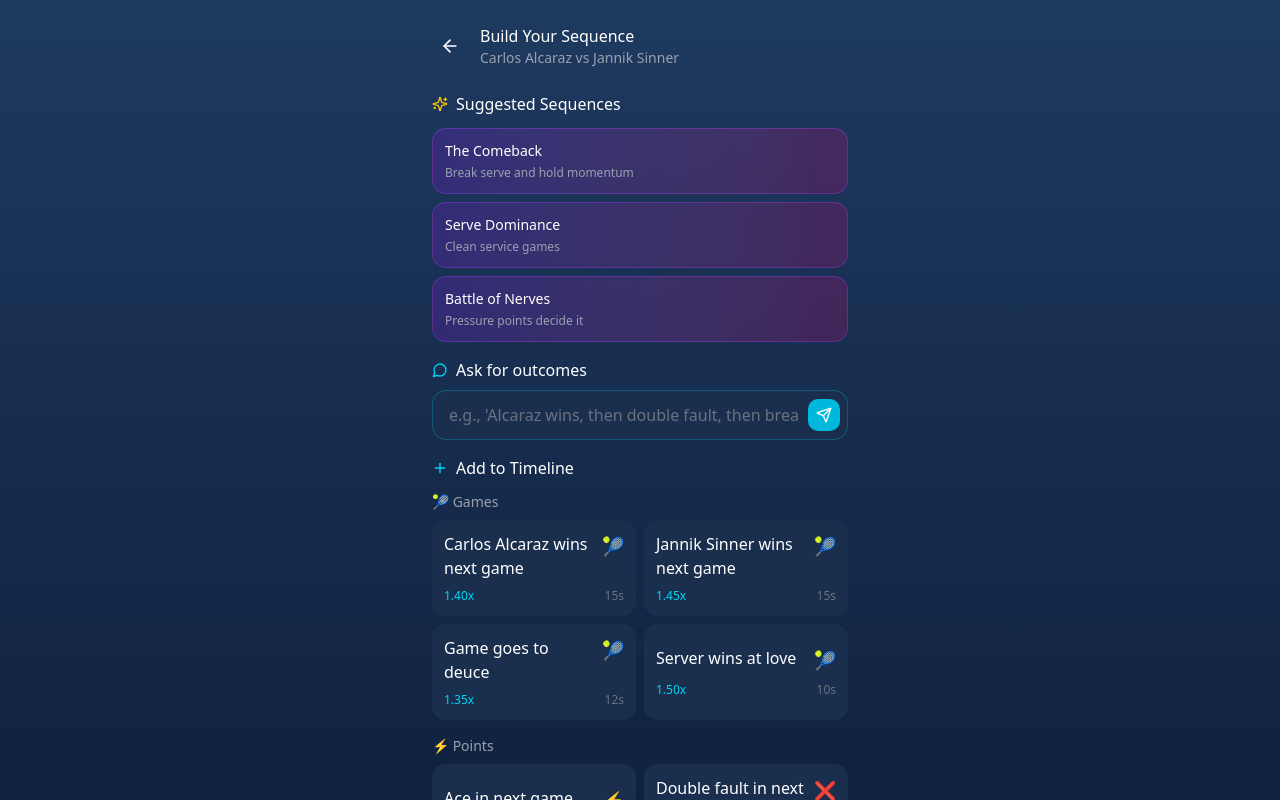
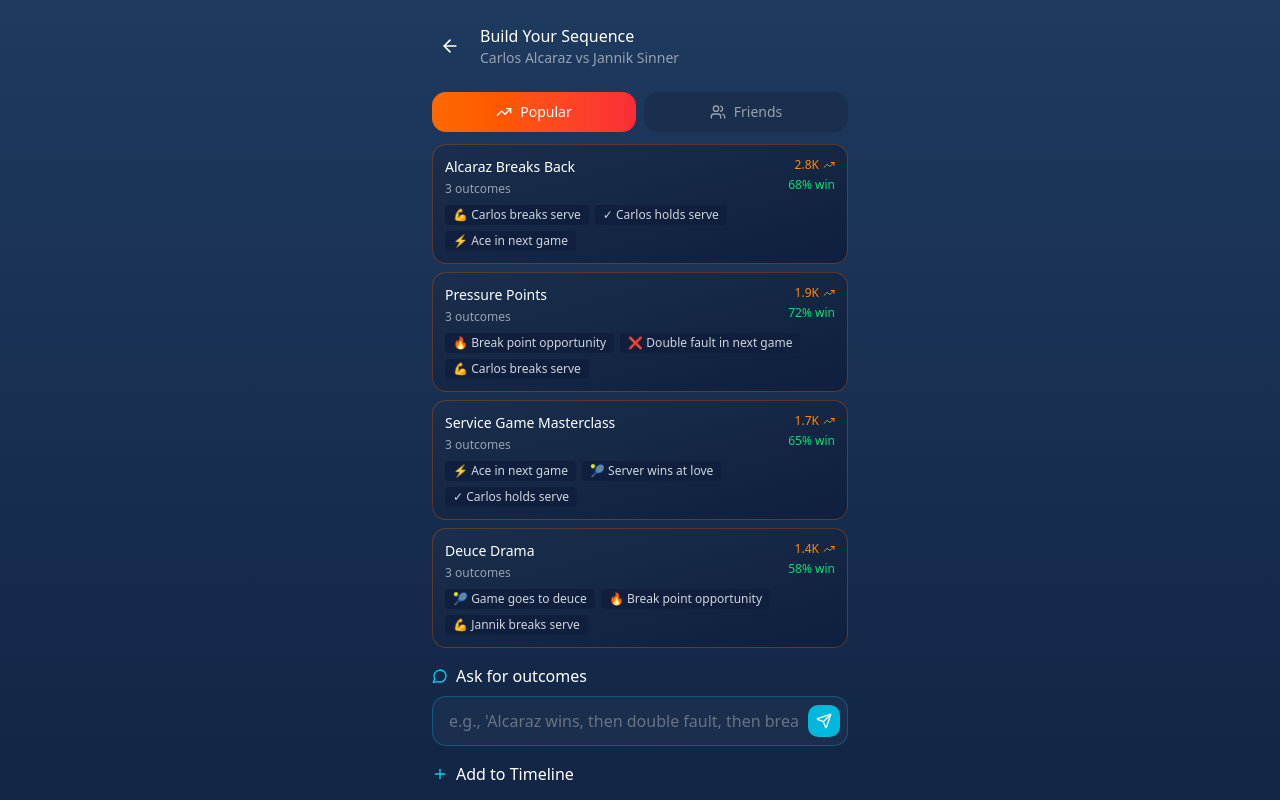
Before and after one commit to ruifernandes-ppb/sequential-blip-bets, a React (Vite) app: page / in a window 1280 px wide. Both pictures are taken after a click on the button 640 px from the left and 263 px from the top of the page. Shown: the top 800 px of the page. Built offline with nearby package versions, Linux system fonts and the light colour scheme.

Commit message:
Add popular sequences and friends sequences

```diff
--- a/src/components/SequenceBuilder.tsx
+++ b/src/components/SequenceBuilder.tsx
@@ -1,5 +1,5 @@
 import { useState } from 'react';
-import { ArrowLeft, Plus, Trash2, Sparkles, CheckCircle, AlertCircle, GripVertical, Send, MessageCircle } from 'lucide-react';
+import { ArrowLeft, Plus, Trash2, Sparkles, CheckCircle, AlertCircle, GripVertical, Send, MessageCircle, TrendingUp, Users } from 'lucide-react';
 import { Match, SequenceOutcome } from '../App';
 import { Button } from './ui/button';
 
@@ -65,6 +65,82 @@
   }
 ];
 
+interface PopularSequence {
+  name: string;
+  outcomes: string[];
+  bettors: number;
+  winRate: number;
+}
+
+interface FriendSequence {
+  name: string;
+  outcomes: string[];
+  friendName: string;
+  friendAvatar: string;
+  status: 'live' | 'completed';
+  result?: 'won' | 'lost';
+}
+
+const POPULAR_SEQUENCES: PopularSequence[] = [
+  {
+    name: 'Alcaraz Breaks Back',
+    outcomes: ['player1-breaks', 'player1-holds', 'ace'],
+    bettors: 2847,
+    winRate: 68
+  },
+  {
+    name: 'Pressure Points',
+    outcomes: ['break-point', 'double-fault', 'player1-breaks'],
+    bettors: 1923,
+    winRate: 72
+  },
+  {
+    name: 'Service Game Masterclass',
+    outcomes: ['ace', 'love-game', 'player1-holds'],
+    bettors: 1654,
+    winRate: 65
+  },
+  {
+    name: 'Deuce Drama',
+    outcomes: ['game-to-deuce', 'break-point', 'player2-breaks'],
+    bettors: 1432,
+    winRate: 58
+  }
+];
+
+const FRIEND_SEQUENCES: FriendSequence[] = [
+  {
+    name: 'Sarah\'s Pick',
+    outcomes: ['player1-wins-game', 'double-fault', 'player1-breaks'],
+    friendName: 'Sarah Chen',
+    friendAvatar: '👩',
+    status: 'live'
+  },
+  {
+    name: 'Mike\'s Streak',
+    outcomes: ['ace', 'player1-holds', 'player2-holds'],
+    friendName: 'Mike Johnson',
+    friendAvatar: '👨',
+    status: 'completed',
+    result: 'won'
+  },
+  {
+    name: 'Alex\'s Rally',
+    outcomes: ['long-rally', 'baseline-winner', 'game-to-deuce'],
+    friendName: 'Alex Kim',
+    friendAvatar: '🧑',
+    status: 'live'
+  },
+  {
+    name: 'Emma\'s Bold',
+    outcomes: ['break-back', 'player2-breaks', 'double-fault'],
+    friendName: 'Emma Davis',
+    friendAvatar: '👩‍🦰',
+    status: 'completed',
+    result: 'lost'
+  }
+];
+
 export function SequenceBuilder({ match, onComplete, onBack }: SequenceBuilderProps) {
   const [selectedOutcomes, setSelectedOutcomes] = useState<SequenceOutcome[]>([]);
   const [showSuggestions, setShowSuggestions] = useState(true);
@@ -72,6 +148,7 @@
   const [chatInput, setChatInput] = useState('');
   const [searchResults, setSearchResults] = useState<OutcomeTemplate[]>([]);
   const [showChatResults, setShowChatResults] = useState(false);
+  const [suggestionTab, setSuggestionTab] = useState<'popular' | 'friends'>('popular');
 
   const addOutcome = (template: OutcomeTemplate) => {
     const processedDescription = template.description
@@ -309,22 +386,118 @@
       {/* Suggested Sequences */}
       {showSuggestions && selectedOutcomes.length === 0 && (
         <div className="mb-4">
-          <h3 className="text-white mb-3 flex items-center gap-2">
-            <Sparkles className="w-4 h-4 text-yellow-400" />
-            Suggested Sequences
-          </h3>
+          {/* Tabs */}
+          <div className="flex gap-2 mb-3">
+            <button
+              onClick={() => setSuggestionTab('popular')}
+              className={`flex-1 flex items-center justify-center gap-2 px-4 py-2.5 rounded-xl transition-all ${
+                suggestionTab === 'popular'
+                  ? 'bg-gradient-to-r from-orange-500 to-red-500 text-white'
+                  : 'bg-[#1a2f4d] text-gray-400 hover:text-white'
+              }`}
+            >
+              <TrendingUp className="w-4 h-4" />
+              <span className="text-sm">Popular</span>
+            </button>
+            <button
+              onClick={() => setSuggestionTab('friends')}
+              className={`flex-1 flex items-center justify-center gap-2 px-4 py-2.5 rounded-xl transition-all ${
+                suggestionTab === 'friends'
+                  ? 'bg-gradient-to-r from-purple-500 to-pink-500 text-white'
+                  : 'bg-[#1a2f4d] text-gray-400 hover:text-white'
+              }`}
+            >
+              <Users className="w-4 h-4" />
+              <span className="text-sm">Friends</span>
+            </button>
+          </div>
+
+          {/* Popular Sequences */}
+          {suggestionTab === 'popular' && (
             <div className="space-y-2">
-            {SUGGESTED_SEQUENCES.map((seq, index) => (
+              {POPULAR_SEQUENCES.map((seq, index) => (
                 <button
                   key={index}
                   onClick={() => loadSuggestedSequence(seq.outcomes)}
-                className="w-full bg-gradient-to-r from-purple-600/20 to-pink-600/20 border border-purple-500/30 rounded-xl p-3 text-left hover:border-purple-500/60 transition-all"
+                  className="w-full bg-gradient-to-br from-[#1a2f4d] to-[#0f1f3d] border border-orange-500/30 rounded-xl p-3 text-left hover:border-orange-500/60 transition-all"
                 >
+                  <div className="flex items-start justify-between mb-2">
+                    <div className="flex-1">
                       <p className="text-white text-sm mb-1">{seq.name}</p>
-                <p className="text-gray-400 text-xs">{seq.description}</p>
+                      <p className="text-gray-400 text-xs">{seq.outcomes.length} outcomes</p>
+                    </div>
+                    <div className="flex flex-col items-end gap-1">
+                      <div className="flex items-center gap-1">
+                        <span className="text-orange-400 text-xs">{(seq.bettors / 1000).toFixed(1)}K</span>
+                        <TrendingUp className="w-3 h-3 text-orange-400" />
+                      </div>
+                      <span className="text-green-400 text-xs">{seq.winRate}% win</span>
+                    </div>
+                  </div>
+                  <div className="flex items-center gap-1.5 flex-wrap">
+                    {seq.outcomes.slice(0, 3).map((outcomeId, idx) => {
+                      const template = OUTCOME_TEMPLATES.find(t => t.id === outcomeId);
+                      return template ? (
+                        <span key={idx} className="text-xs bg-[#0f1f3d] px-2 py-0.5 rounded text-gray-300">
+                          {template.icon} {template.description.replace('{player1}', match.player1.split(' ')[0]).replace('{player2}', match.player2.split(' ')[0])}
+                        </span>
+                      ) : null;
+                    })}
+                  </div>
                 </button>
               ))}
             </div>
+          )}
+
+          {/* Friends Sequences */}
+          {suggestionTab === 'friends' && (
+            <div className="space-y-2">
+              {FRIEND_SEQUENCES.map((seq, index) => (
+                <button
+                  key={index}
+                  onClick={() => loadSuggestedSequence(seq.outcomes)}
+                  className="w-full bg-gradient-to-br from-[#1a2f4d] to-[#0f1f3d] border border-purple-500/30 rounded-xl p-3 text-left hover:border-purple-500/60 transition-all"
+                >
+                  <div className="flex items-start justify-between mb-2">
+                    <div className="flex items-center gap-2 flex-1">
+                      <span className="text-2xl">{seq.friendAvatar}</span>
+                      <div>
+                        <p className="text-white text-sm">{seq.name}</p>
+                        <p className="text-gray-400 text-xs">{seq.friendName}</p>
+                      </div>
+                    </div>
+                    <div className="flex flex-col items-end gap-1">
+                      {seq.status === 'live' ? (
+                        <span className="flex items-center gap-1 text-xs bg-red-500/20 text-red-400 px-2 py-0.5 rounded-full">
+                          <div className="w-1.5 h-1.5 bg-red-400 rounded-full animate-pulse" />
+                          LIVE
+                        </span>
+                      ) : seq.result === 'won' ? (
+                        <span className="text-xs bg-green-500/20 text-green-400 px-2 py-0.5 rounded-full">
+                          WON
+                        </span>
+                      ) : (
+                        <span className="text-xs bg-gray-500/20 text-gray-400 px-2 py-0.5 rounded-full">
+                          LOST
+                        </span>
+                      )}
+                      <span className="text-purple-400 text-xs">{seq.outcomes.length} picks</span>
+                    </div>
+                  </div>
+                  <div className="flex items-center gap-1.5 flex-wrap">
+                    {seq.outcomes.slice(0, 3).map((outcomeId, idx) => {
+                      const template = OUTCOME_TEMPLATES.find(t => t.id === outcomeId);
+                      return template ? (
+                        <span key={idx} className="text-xs bg-[#0f1f3d] px-2 py-0.5 rounded text-gray-300">
+                          {template.icon}
+                        </span>
+                      ) : null;
+                    })}
+                  </div>
+                </button>
+              ))}
+            </div>
+          )}
         </div>
       )}
 
--- a/src/index.css
+++ b/src/index.css
@@ -85,7 +85,7 @@
     --color-purple-400: oklch(.714 .203 305.504);
     --color-purple-500: oklch(.627 .265 303.9);
     --color-purple-600: oklch(.558 .288 302.321);
-    --color-pink-600: oklch(.592 .249 .584);
+    --color-pink-500: oklch(.656 .241 354.308);
     --color-rose-600: oklch(.586 .253 17.585);
     --color-gray-300: oklch(.872 .01 258.338);
     --color-gray-400: oklch(.707 .022 261.325);
@@ -571,6 +571,10 @@
     height: calc(var(--spacing) * 9);
   }
 
+  .h-1\.5 {
+    height: calc(var(--spacing) * 1.5);
+  }
+
   .h-2 {
     height: calc(var(--spacing) * 2);
   }
@@ -617,6 +621,10 @@
 
   .min-h-screen {
     min-height: 100vh;
+  }
+
+  .w-1\.5 {
+    width: calc(var(--spacing) * 1.5);
   }
 
   .w-2 {
@@ -772,6 +780,10 @@
     overflow-y: auto;
   }
 
+  .rounded {
+    border-radius: .25rem;
+  }
+
   .rounded-2xl {
     border-radius: var(--radius-2xl);
   }
@@ -864,6 +876,16 @@
     border-color: var(--color-orange-400);
   }
 
+  .border-orange-500\/30 {
+    border-color: color-mix(in srgb, oklch(.705 .213 47.604) 30%, transparent);
+  }
+
+  @supports (color: color-mix(in lab, red, red)) {
+    .border-orange-500\/30 {
+      border-color: color-mix(in oklab, var(--color-orange-500) 30%, transparent);
+    }
+  }
+
   .border-purple-500\/30 {
     border-color: color-mix(in srgb, oklch(.627 .265 303.9) 30%, transparent);
   }
@@ -940,6 +962,16 @@
     background-color: var(--destructive);
   }
 
+  .bg-gray-500\/20 {
+    background-color: color-mix(in srgb, oklch(.551 .027 264.364) 20%, transparent);
+  }
+
+  @supports (color: color-mix(in lab, red, red)) {
+    .bg-gray-500\/20 {
+      background-color: color-mix(in oklab, var(--color-gray-500) 20%, transparent);
+    }
+  }
+
   .bg-gray-600 {
     background-color: var(--color-gray-600);
   }
@@ -952,6 +984,16 @@
     background-color: var(--color-green-500);
   }
 
+  .bg-green-500\/20 {
+    background-color: color-mix(in srgb, oklch(.723 .219 149.579) 20%, transparent);
+  }
+
+  @supports (color: color-mix(in lab, red, red)) {
+    .bg-green-500\/20 {
+      background-color: color-mix(in oklab, var(--color-green-500) 20%, transparent);
+    }
+  }
+
   .bg-orange-500 {
     background-color: var(--color-orange-500);
   }
@@ -970,8 +1012,22 @@
     }
   }
 
+  .bg-red-400 {
+    background-color: var(--color-red-400);
+  }
+
   .bg-red-500 {
     background-color: var(--color-red-500);
+  }
+
+  .bg-red-500\/20 {
+    background-color: color-mix(in srgb, oklch(.637 .237 25.331) 20%, transparent);
+  }
+
+  @supports (color: color-mix(in lab, red, red)) {
+    .bg-red-500\/20 {
+      background-color: color-mix(in oklab, var(--color-red-500) 20%, transparent);
+    }
   }
 
   .bg-red-600\/20 {
@@ -1037,6 +1093,11 @@
     }
   }
 
+  .from-orange-500 {
+    --tw-gradient-from: var(--color-orange-500);
+    --tw-gradient-stops: var(--tw-gradient-via-stops, var(--tw-gradient-position), var(--tw-gradient-from) var(--tw-gradient-from-position), var(--tw-gradient-to) var(--tw-gradient-to-position));
+  }
+
   .from-orange-600\/30 {
     --tw-gradient-from: color-mix(in srgb, oklch(.646 .222 41.116) 30%, transparent);
     --tw-gradient-stops: var(--tw-gradient-via-stops, var(--tw-gradient-position), var(--tw-gradient-from) var(--tw-gradient-from-position), var(--tw-gradient-to) var(--tw-gradient-to-position));
@@ -1048,15 +1109,9 @@
     }
   }
 
-  .from-purple-600\/20 {
-    --tw-gradient-from: color-mix(in srgb, oklch(.558 .288 302.321) 20%, transparent);
+  .from-purple-500 {
+    --tw-gradient-from: var(--color-purple-500);
     --tw-gradient-stops: var(--tw-gradient-via-stops, var(--tw-gradient-position), var(--tw-gradient-from) var(--tw-gradient-from-position), var(--tw-gradient-to) var(--tw-gradient-to-position));
-  }
-
-  @supports (color: color-mix(in lab, red, red)) {
-    .from-purple-600\/20 {
-      --tw-gradient-from: color-mix(in oklab, var(--color-purple-600) 20%, transparent);
-    }
   }
 
   .from-red-600\/30 {
@@ -1134,15 +1189,14 @@
     }
   }
 
-  .to-pink-600\/20 {
-    --tw-gradient-to: color-mix(in srgb, oklch(.592 .249 .584) 20%, transparent);
+  .to-pink-500 {
+    --tw-gradient-to: var(--color-pink-500);
     --tw-gradient-stops: var(--tw-gradient-via-stops, var(--tw-gradient-position), var(--tw-gradient-from) var(--tw-gradient-from-position), var(--tw-gradient-to) var(--tw-gradient-to-position));
   }
 
-  @supports (color: color-mix(in lab, red, red)) {
-    .to-pink-600\/20 {
-      --tw-gradient-to: color-mix(in oklab, var(--color-pink-600) 20%, transparent);
-    }
+  .to-red-500 {
+    --tw-gradient-to: var(--color-red-500);
+    --tw-gradient-stops: var(--tw-gradient-via-stops, var(--tw-gradient-position), var(--tw-gradient-from) var(--tw-gradient-from-position), var(--tw-gradient-to) var(--tw-gradient-to-position));
   }
 
   .to-rose-600\/30 {
@@ -1187,6 +1241,10 @@
     padding: calc(var(--spacing) * 6);
   }
 
+  .px-2 {
+    padding-inline: calc(var(--spacing) * 2);
+  }
+
   .px-3 {
     padding-inline: calc(var(--spacing) * 3);
   }
@@ -1199,12 +1257,20 @@
     padding-inline: calc(var(--spacing) * 6);
   }
 
+  .py-0\.5 {
+    padding-block: calc(var(--spacing) * .5);
+  }
+
   .py-1 {
     padding-block: calc(var(--spacing) * 1);
   }
 
   .py-2 {
     padding-block: calc(var(--spacing) * 2);
+  }
+
+  .py-2\.5 {
+    padding-block: calc(var(--spacing) * 2.5);
   }
 
   .py-3 {
@@ -1446,6 +1512,18 @@
     @supports (color: color-mix(in lab, red, red)) {
       .hover\:border-cyan-500\/60:hover {
         border-color: color-mix(in oklab, var(--color-cyan-500) 60%, transparent);
+      }
+    }
+  }
+
+  @media (hover: hover) {
+    .hover\:border-orange-500\/60:hover {
+      border-color: color-mix(in srgb, oklch(.705 .213 47.604) 60%, transparent);
+    }
+
+    @supports (color: color-mix(in lab, red, red)) {
+      .hover\:border-orange-500\/60:hover {
+        border-color: color-mix(in oklab, var(--color-orange-500) 60%, transparent);
       }
     }
   }
```
Lines whose indentation alone changed are shown as unchanged.
